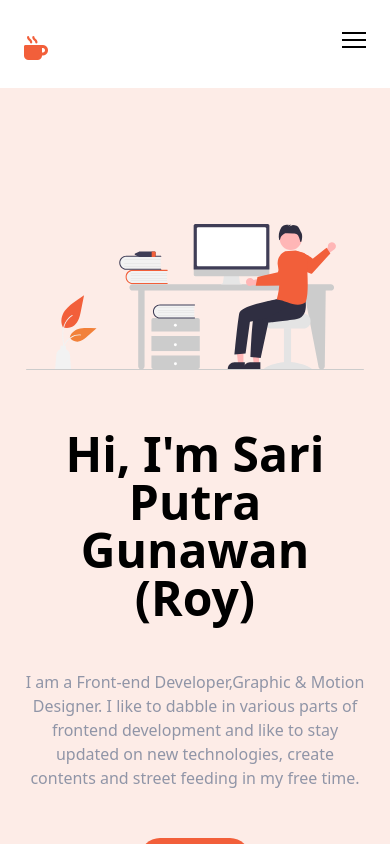
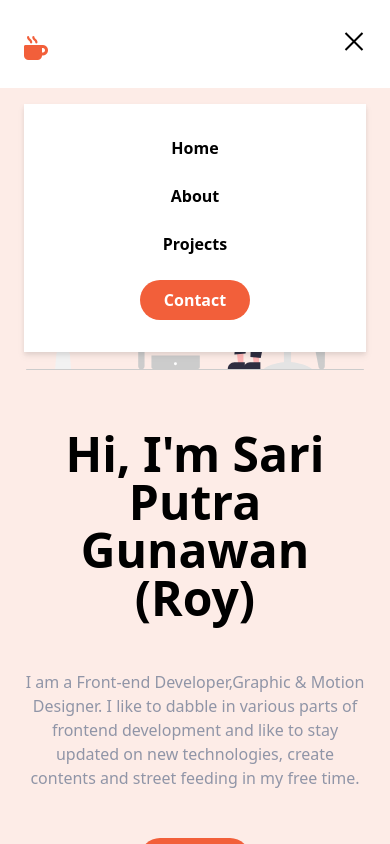
Before and after one commit to rzilla92/react-Tailwind-personal, a React (Vite) app: page / in a window 390 px wide. Both pictures are taken after a click on the button 354 px from the left and 44 px from the top of the page. Shown: the top 844 px of the page. Built offline with nearby package versions, Linux system fonts and the light colour scheme.

Commit message:
Mobil Nav Menu fix

```diff
--- a/index.html
+++ b/index.html
@@ -4,7 +4,7 @@
     <meta charset="UTF-8" />
     <meta name="viewport" content="width=device-width, initial-scale=1.0" />
     <script src="https://kit.fontawesome.com/cf4065a797.js" crossorigin="anonymous"></script>
-    <title>Learn Tailwind</title>
+    <title>Sari Putra Gunawan</title>
   </head>
   <body>
     <div id="root"></div>
--- a/src/App.jsx
+++ b/src/App.jsx
@@ -1,4 +1,4 @@
-// import { useState } from 'react'
+import { useState } from 'react'
 import {Nav,Home} from "./components"
 
 function App() {
--- a/src/components/Contact.jsx
+++ b/src/components/Contact.jsx
@@ -8,13 +8,13 @@ function Contact() {
                 <h1 className='font-bold text-2xl text-veryLightGray'>Feel free to contact me or view my CV</h1>
             </div>
             <div className='flex-1 flex flex-row justify-center items-center gap-8'>
-              <a target='_blank' rel='nonreferrer noopener' className=' cursor-pointer transition-all hover:opacity-75 hover:scale-110 ' href='https://www.linkedin.com/in/sari-putra-gunawan-62666259/'><i class="fa-brands fa-linkedin text-4xl text-white"></i></a>
-              <a target='_blank' rel='nonreferrer noopener' className=' cursor-pointer transition-all hover:opacity-75 hover:scale-110 ' href='https://github.com/rzilla92'><i class="fa-brands fa-github text-4xl text-white"></i></a>
-              <a target='_blank' rel='nonreferrer noopener' className=' cursor-pointer transition-all hover:opacity-75 hover:scale-110 ' href='https://www.instagram.com/royzilla92/'><i class="fa-brands fa-instagram text-4xl text-white"></i></a>
+              <a target='_blank' rel='nonreferrer noopener' className=' cursor-pointer transition-all hover:opacity-75 hover:scale-110 ' href='https://www.linkedin.com/in/sari-putra-gunawan-62666259/'><i className="fa-brands fa-linkedin text-4xl text-white"></i></a>
+              <a target='_blank' rel='nonreferrer noopener' className=' cursor-pointer transition-all hover:opacity-75 hover:scale-110 ' href='https://github.com/rzilla92'><i className="fa-brands fa-github text-4xl text-white"></i></a>
+              <a target='_blank' rel='nonreferrer noopener' className=' cursor-pointer transition-all hover:opacity-75 hover:scale-110 ' href='https://www.instagram.com/royzilla92/'><i className="fa-brands fa-instagram text-4xl text-white"></i></a>
               <p className='text-white'> / </p>
               <a target='_blank' rel='nonreferrer noopener' className=' cursor-pointer transition-all hover:scale-110' href='https://drive.google.com/file/d/1i0Csl3zy_7wAx6X463IYWuqK1sCKasCZ/view?usp=sharing'>
                 <div className='flex flex-row justify-center items-center  px-4 py-2 rounded-full bg-white text-brightRed hover:bg-darkBlue'>
-                  <i class="fa fa-file-contract text-2xl "></i>
+                  <i className="fa fa-file-contract text-2xl "></i>
                   <p className='font-bold text-sm ml-2'>CV</p>
                 </div>
               </a>
--- a/src/components/Nav.jsx
+++ b/src/components/Nav.jsx
@@ -1,18 +1,15 @@
-import React from 'react'
+import React, { useState } from 'react'
 import {Link} from 'react-scroll'
 
-const btn = document.getElementById('menu-btn')
-    const mnav = document.getElementById('menu')
 
-  if(btn,mnav) {
-    btn.addEventListener('click', () => {
-      btn.classList.toggle('open')
-      mnav.classList.toggle('flex')
-      mnav.classList.toggle('hidden')
-    })
+
+function Nav() {
+
+  const [isActive, setActive] = useState("false");
+  const handleToggle = () => {
+    setActive(!isActive);
   }
 
-function Nav() {
   return (
     <section id='nav' className='sticky top-0 z-50 bg-white'>
       <nav className='relative container mx-auto p-6'>
@@ -23,9 +20,9 @@ function Nav() {
                   <Link to="about" smooth={true} spy={true} className="font-semibold cursor-pointer hover:opacity-70">About</Link>
                   <Link to="projects" smooth={true} spy={true} className="font-semibold cursor-pointer hover:opacity-70">Projects</Link>
               </div>
-              <Link to="contact" smooth={true} spy={true} className='hidden md:block rounded-full px-6 py-2 cursor-pointer transition-all bg-brightRed hover:bg-darkBlue font-bold text-white'>Contact</Link>
+              <Link to="contact" smooth={true} spy={true} className="hidden md:block rounded-full px-6 py-2 cursor-pointer transition-all bg-brightRed hover:bg-darkBlue font-bold text-white">Contact</Link>
 
-              <button id='menu-btn' className='block md:hidden hamburger focus:outline-none items-center'>
+              <button id='menu-btn' onClick={handleToggle} className={`${isActive ? "" : "open"} block md:hidden hamburger focus:outline-none items-center`}>
                 <span className='hamburger-top'></span>
                 <span className='hamburger-middle'></span>
                 <span className='hamburger-bottom'></span>
@@ -33,7 +30,7 @@ function Nav() {
 
           </div>
           <div className='md:hidden'>
-            <div id='menu' className='absolute flex-col items-center self-end hidden py-8 mt-10 space-y-6 font-bold bg-white sm:w-auto sm:selfcenter left-6 right-6 drop-shadow-md'>
+            <div id='menu' className={`${isActive ? "hidden" : "flex" } flex absolute flex-col items-center self-end py-8 mt-10 space-y-6 font-bold bg-white sm:w-auto sm:selfcenter left-6 right-6 drop-shadow-md`}>
               <Link to="home" activeClass="active" smooth={true} spy={true} className="font-semibold hover:opacity-70">Home</Link>
               <Link to="about" smooth={true} spy={true} className="font-semibold hover:opacity-70">About</Link>
               <Link to="projects" smooth={true} spy={true} className="font-semibold hover:opacity-70">Projects</Link>
```
